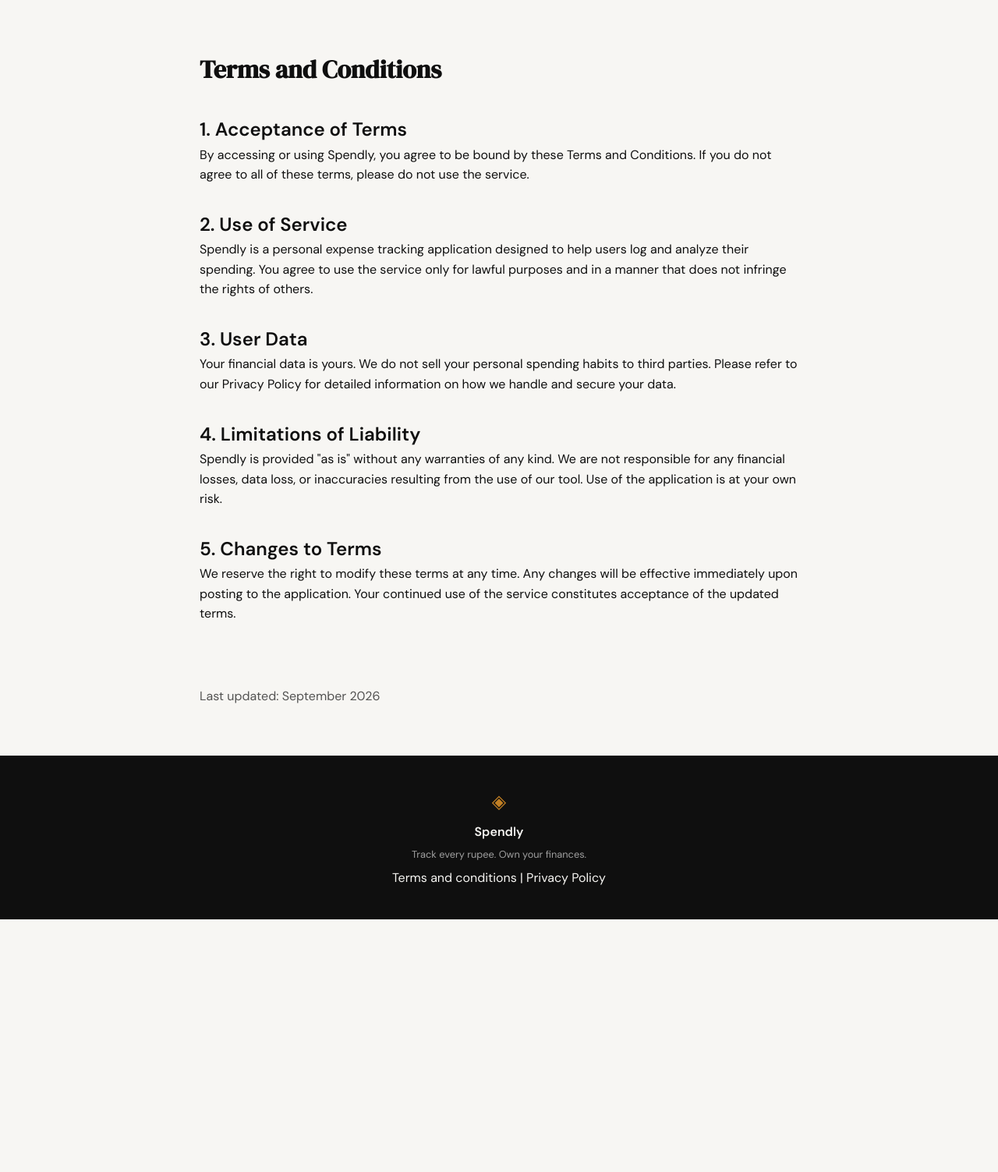
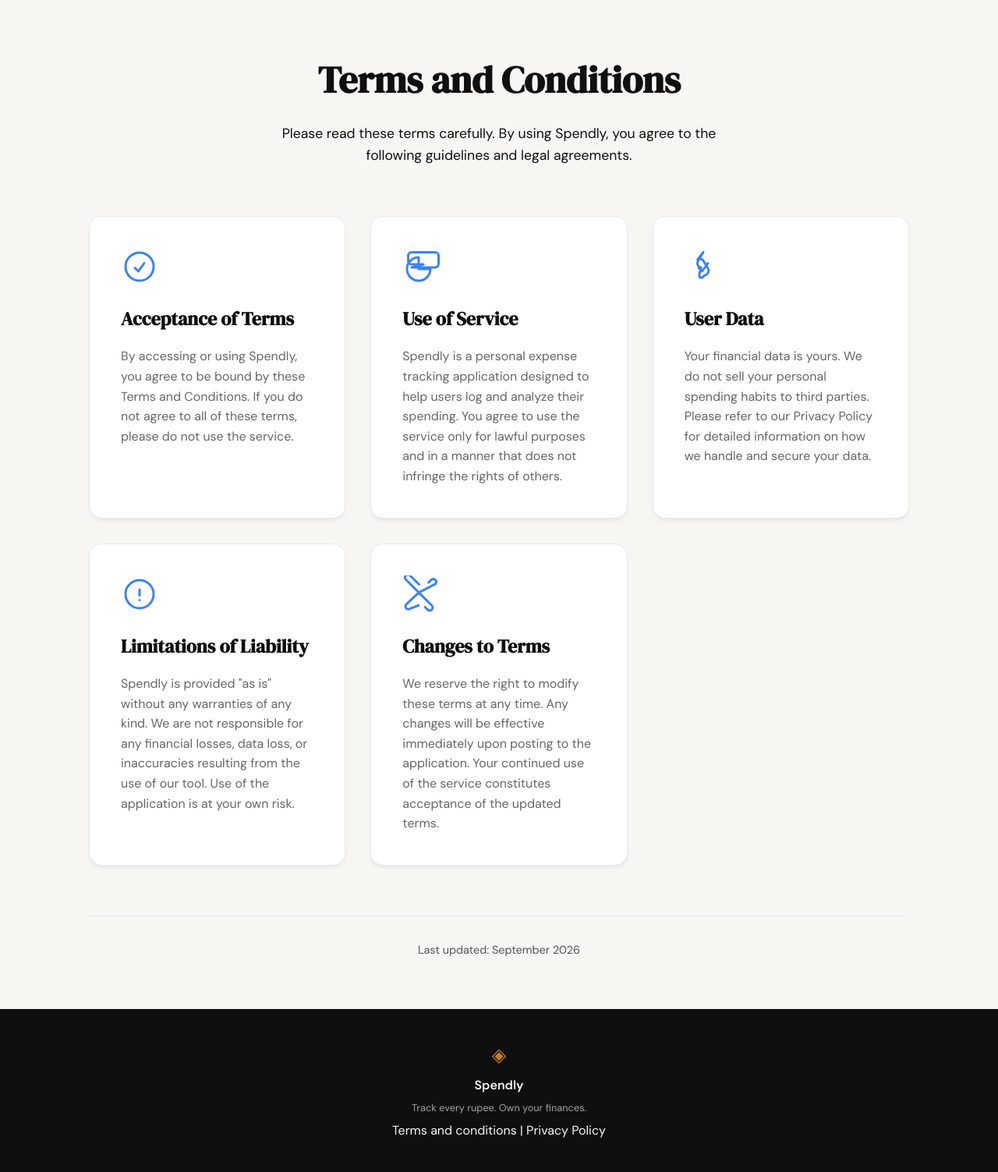
Before and after one commit to Shravan157/spendly, a Flask app: page /terms in a window 1280 px wide. Shown: the part 61-1564 px from the top of the page at 78% size. Before the commit the page ends 1240 px from the top, so only its background shows below. Run offline with Flask 3, Linux system fonts and the light colour scheme.

Commit message:
frontend: upgrade terms and conditions to professional card layout

```diff
--- a/templates/terms.html
+++ b/templates/terms.html
@@ -2,37 +2,170 @@
 
 {% block title %}Terms and Conditions — Spendly{% endblock %}
 
+{% block head %}
+<style>
+    .terms-page {
+        max-width: 1100px;
+        margin: 4rem auto;
+        padding: 0 1.5rem;
+        font-family: 'DM Sans', sans-serif;
+        color: var(--text-main);
+    }
+
+    .terms-header {
+        text-align: center;
+        margin-bottom: 4rem;
+    }
+
+    .terms-header h1 {
+        font-family: 'DM Serif Display', serif;
+        font-size: 3rem;
+        margin-bottom: 1rem;
+        color: var(--text-main);
+    }
+
+    .terms-header p {
+        font-size: 1.1rem;
+        color: var(--text-muted);
+        max-width: 600px;
+        margin: 0 auto;
+    }
+
+    .terms-grid {
+        display: grid;
+        grid-template-columns: repeat(auto-fit, minmax(300px, 1fr));
+        gap: 2rem;
+        margin-bottom: 4rem;
+    }
+
+    .term-card {
+        background: #ffffff;
+        border: 1px solid #eaeaea;
+        border-radius: 16px;
+        padding: 2.5rem;
+        transition: transform 0.2s ease, box-shadow 0.2s ease;
+        display: flex;
+        flex-direction: column;
+        box-shadow: 0 4px 6px -1px rgba(0, 0, 0, 0.05), 0 2px 4px -1px rgba(0, 0, 0, 0.03);
+    }
+
+    .term-card:hover {
+        transform: translateY(-4px);
+        box-shadow: 0 10px 15px -3px rgba(0, 0, 0, 0.08), 0 4px 6px -2px rgba(0, 0, 0, 0.05);
+    }
+
+    .term-icon {
+        width: 48px;
+        height: 48px;
+        margin-bottom: 1.5rem;
+        color: #3b82f6; /* Professional Blue */
+    }
+
+    .term-card h2 {
+        font-family: 'DM Serif Display', serif;
+        font-size: 1.5rem;
+        margin-bottom: 1rem;
+        color: var(--text-main);
+    }
+
+    .term-card p {
+        font-size: 1rem;
+        line-height: 1.6;
+        color: #666;
+        margin: 0;
+    }
+
+    .terms-footer {
+        margin-top: 4rem;
+        padding-top: 2rem;
+        border-top: 1px solid #eaeaea;
+        text-align: center;
+        opacity: 0.7;
+        font-size: 0.9rem;
+        color: var(--text-muted);
+    }
+
+    @media (max-width: 768px) {
+        .terms-header h1 {
+            font-size: 2.2rem;
+        }
+        .terms-grid {
+            grid-template-columns: 1fr;
+        }
+        .term-card {
+            padding: 2rem;
+        }
+    }
+</style>
+{% endblock %}
+
 {% block content %}
-<div class="terms-container" style="max-width: 800px; margin: 4rem auto; padding: 0 1rem; line-height: 1.6; color: var(--text-main);">
-    <h1 style="margin-bottom: 2rem; font-family: 'DM Serif Display', serif;">Terms and Conditions</h1>
+<div class="terms-page">
+    <header class="terms-header">
+        <h1>Terms and Conditions</h1>
+        <p>Please read these terms carefully. By using Spendly, you agree to the following guidelines and legal agreements.</p>
+    </header>
 
-    <section style="margin-bottom: 2rem;">
-        <h2>1. Acceptance of Terms</h2>
-        <p>By accessing or using Spendly, you agree to be bound by these Terms and Conditions. If you do not agree to all of these terms, please do not use the service.</p>
-    </section>
+    <div class="terms-grid">
+        <!-- Acceptance of Terms -->
+        <div class="term-card">
+            <div class="term-icon">
+                <svg xmlns="http://www.w3.org/2000/svg" fill="none" viewBox="0 0 24 24" stroke-width="1.5" stroke="currentColor">
+                    <path stroke-linecap="round" stroke-linejoin="round" d="M9 12.75L11.25 15 15 9.75M21 12a9 9 0 1 1-18 0 9 9 0 0 1 18 0Z" />
+                </svg>
+            </div>
+            <h2>Acceptance of Terms</h2>
+            <p>By accessing or using Spendly, you agree to be bound by these Terms and Conditions. If you do not agree to all of these terms, please do not use the service.</p>
+        </div>
 
-    <section style="margin-bottom: 2rem;">
-        <h2>2. Use of Service</h2>
-        <p>Spendly is a personal expense tracking application designed to help users log and analyze their spending. You agree to use the service only for lawful purposes and in a manner that does not infringe the rights of others.</p>
-    </section>
+        <!-- Use of Service -->
+        <div class="term-card">
+            <div class="term-icon">
+                <svg xmlns="http://www.w3.org/2000/svg" fill="none" viewBox="0 0 24 24" stroke-width="1.5" stroke="currentColor">
+                    <path stroke-linecap="round" stroke-linejoin="round" d="M10.5 6a7.5 7.5 0 1 0 7.5 7.5h-7.5V6Z" />
+                    <path stroke-linecap="round" stroke-linejoin="round" d="M13.5 10.5H6a2.25 2.25 0 0 1-2.25-2.25V5a2.25 2.25 0 0 1 2.25-2.25h15a2.25 2.25 0 0 1 2.25 2.25v5.25a2.25 2.25 0 0 1-2.25 2.25h-15Z" />
+                </svg>
+            </div>
+            <h2>Use of Service</h2>
+            <p>Spendly is a personal expense tracking application designed to help users log and analyze their spending. You agree to use the service only for lawful purposes and in a manner that does not infringe the rights of others.</p>
+        </div>
 
-    <section style="margin-bottom: 2rem;">
-        <h2>3. User Data</h2>
-        <p>Your financial data is yours. We do not sell your personal spending habits to third parties. Please refer to our Privacy Policy for detailed information on how we handle and secure your data.</p>
-    </section>
+        <!-- User Data -->
+        <div class="term-card">
+            <div class="term-icon">
+                <svg xmlns="http://www.w3.org/2000/svg" fill="none" viewBox="0 0 24 24" stroke-width="1.5" stroke="currentColor">
+                    <path stroke-linecap="round" stroke-linejoin="round" d="M9 12.75L11.25 15 15 9.75m-3-7.026-3.32 5.43a3 3 0 0 0 1.933 4.5C8.802 18.5 9.5 19 10.5 19s1.698-.5 2.533-1.5a3 3 0 0 0 1.933-4.5l-3.32-5.43a3 3 0 0 0-3.32 0Z" />
+                </svg>
+            </div>
+            <h2>User Data</h2>
+            <p>Your financial data is yours. We do not sell your personal spending habits to third parties. Please refer to our Privacy Policy for detailed information on how we handle and secure your data.</p>
+        </div>
 
-    <section style="margin-bottom: 2rem;">
-        <h2>4. Limitations of Liability</h2>
-        <p>Spendly is provided "as is" without any warranties of any kind. We are not responsible for any financial losses, data loss, or inaccuracies resulting from the use of our tool. Use of the application is at your own risk.</p>
-    </section>
+        <!-- Limitations of Liability -->
+        <div class="term-card">
+            <div class="term-icon">
+                <svg xmlns="http://www.w3.org/2000/svg" fill="none" viewBox="0 0 24 24" stroke-width="1.5" stroke="currentColor">
+                    <path stroke-linecap="round" stroke-linejoin="round" d="M12 9v3.75m9-.75a9 9 0 1 1-18 0 9 9 0 0 1 18 0Zm-9 3.75h.008v.008H12v-.008Z" />
+                </svg>
+            </div>
+            <h2>Limitations of Liability</h2>
+            <p>Spendly is provided "as is" without any warranties of any kind. We are not responsible for any financial losses, data loss, or inaccuracies resulting from the use of our tool. Use of the application is at your own risk.</p>
+        </div>
 
-    <section style="margin-bottom: 2rem;">
-        <h2>5. Changes to Terms</h2>
-        <p>We reserve the right to modify these terms at any time. Any changes will be effective immediately upon posting to the application. Your continued use of the service constitutes acceptance of the updated terms.</p>
-    </section>
+        <!-- Changes to Terms -->
+        <div class="term-card">
+            <div class="term-icon">
+                <svg xmlns="http://www.w3.org/2000/svg" fill="none" viewBox="0 0 24 24" stroke-width="1.5" stroke="currentColor">
+                    <path stroke-linecap="round" stroke-linejoin="round" d="M16.862 4.487l1.687-1.688a1.875 1.875 0 1 1 2.652 2.652L10.582 10.931l8.33 8.33a1.875 1.875 0 0 1-2.652 2.652l-1.687-1.688m-4.135-1.035L5.25 21.128a1.875 1.875 0 0 1-2.652-2.652L10.582 10.931l-8.33-8.33a1.875 1.875 0 0 1 2.652-2.652l1.687 1.688m0 0l4.135 4.135" />
+                </svg>
+            </div>
+            <h2>Changes to Terms</h2>
+            <p>We reserve the right to modify these terms at any time. Any changes will be effective immediately upon posting to the application. Your continued use of the service constitutes acceptance of the updated terms.</p>
+        </div>
+    </div>
 
-    <div style="margin-top: 3rem; padding-top: 2rem; border-top: 1px solid var(--text-muted); opacity: 0.7;">
+    <footer class="terms-footer">
         <p>Last updated: September 2026</p>
-    </div>
+    </footer>
 </div>
 {% endblock %}
```
